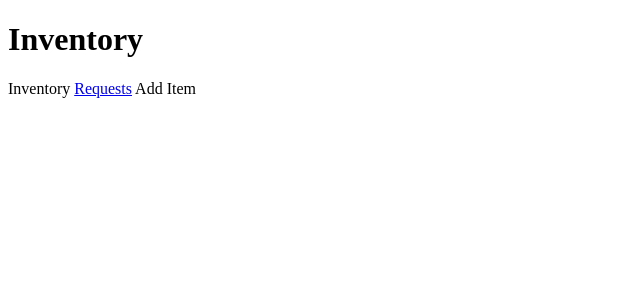
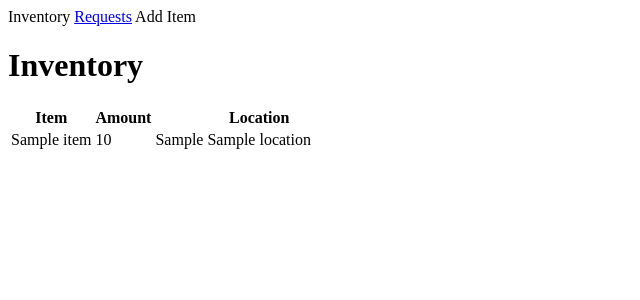
Before and after one commit to hello-pmwilson/cell_bio_lab, a Django app: page /inventory/ in a window 1280 px wide. Shown: the top 300 px of the page, without its empty margins (0-640 px from the left). Run offline with Django 5.2, Linux system fonts and the light colour scheme; tables that the repository leaves empty hold one stand-in row (values such as "Sample post").

Commit message:
added inventory table

```diff
--- a/cell_bio_lab/inventory/templates/inventory/index.html
+++ b/cell_bio_lab/inventory/templates/inventory/index.html
@@ -9,11 +9,20 @@
 </head>
 <body>
     <div id="wrapper">
-    <div id="header"></div>
+    <div id="header">
+        <div id="tabs">
+            <a id="Inventory">Inventory</a>
+            <a href="{% url 'requests' %}" id="requestView">Requests</a>
+            <a id="addItem">Add Item</a>
+        </div>
+
    {% block content %}
    <h1> default content </h1>
    {% endblock %}
 
+    </div>
+
+
 </div>
 </body>
 </html>
--- a/cell_bio_lab/inventory/templates/inventory/inventory.html
+++ b/cell_bio_lab/inventory/templates/inventory/inventory.html
@@ -1,14 +1,26 @@
 {% extends "inventory/index.html" %}
 
 {% block content %}
-<h1> Inventory </h1>
-<div id="tabs">
-    <a id="Inventory">Inventory</a>
-    <a href="{% url 'requests' %}" id="requestView">Requests</a>
-    <a id="addItem">Add Item</a>
-</div>
 
-
+<h1>Inventory</h1>
+<table>
+    <thead>
+        <tr>
+            <th>Item</th>
+            <th>Amount</th>
+            <th></th>
+            <th>Location</th>
+        </tr>
+    </thead>
+    <tbody>
+        {% for item in data %}
+            <tr>
+                <td>{{ item.item }}</td>
+                <td>{{ item.amount }}</td>
+                <td>{{ item.unit }}</td>
+                <td>{{ item.location_name }}</td>
+            </tr>
+        {% endfor %}
 
 
 {% endblock %}
--- a/cell_bio_lab/inventory/urls.py
+++ b/cell_bio_lab/inventory/urls.py
@@ -2,8 +2,7 @@ from django.urls import path
 from . import views
 
 urlpatterns = [
-    path("", views.inventory, name="inventory"),
+    path("", views.inventoryView, name="inventory"),
     path("requests", views.requests, name="requests"),
     path("add", views.inventoryAdd, name="inventory_add"),
-    path("inventory", views.inventory, name='inventory'),
 ]
--- a/cell_bio_lab/inventory/views.py
+++ b/cell_bio_lab/inventory/views.py
@@ -1,6 +1,7 @@
 from django.shortcuts import render
 from .forms import onRequestForm
 from .forms import inventoryAddForm
+from .models import inventory
 
 # Create your views here.
 def index(request):
@@ -22,5 +23,6 @@ def inventoryAdd(request):
     context['addInventoryForm']= form
     return render(request, 'inventory/add_inventory.html', context)
 
-def inventory(request):
-    return render(request, 'inventory/inventory.html')
+def inventoryView(request):
+    data = inventory.objects.all()
+    return render(request, 'inventory/inventory.html', {'data': data})
```
Also changed, not shown: cell_bio_lab/inventory/tables.py (added).
